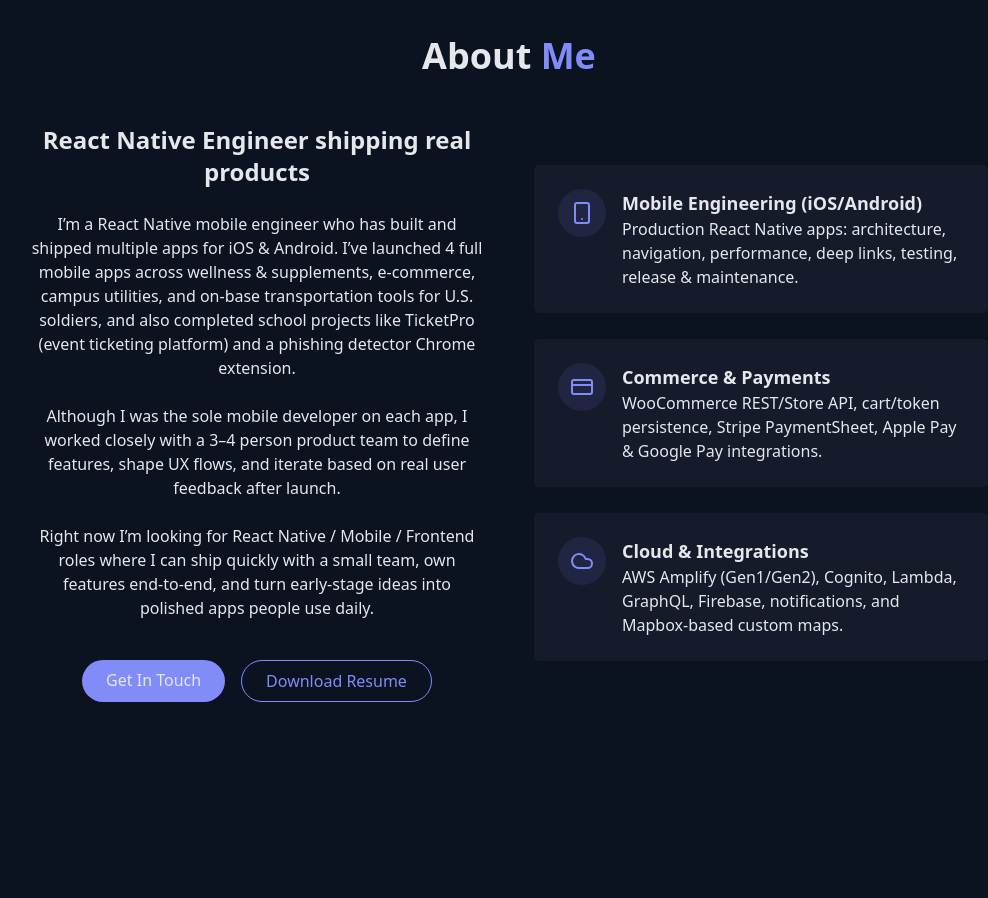
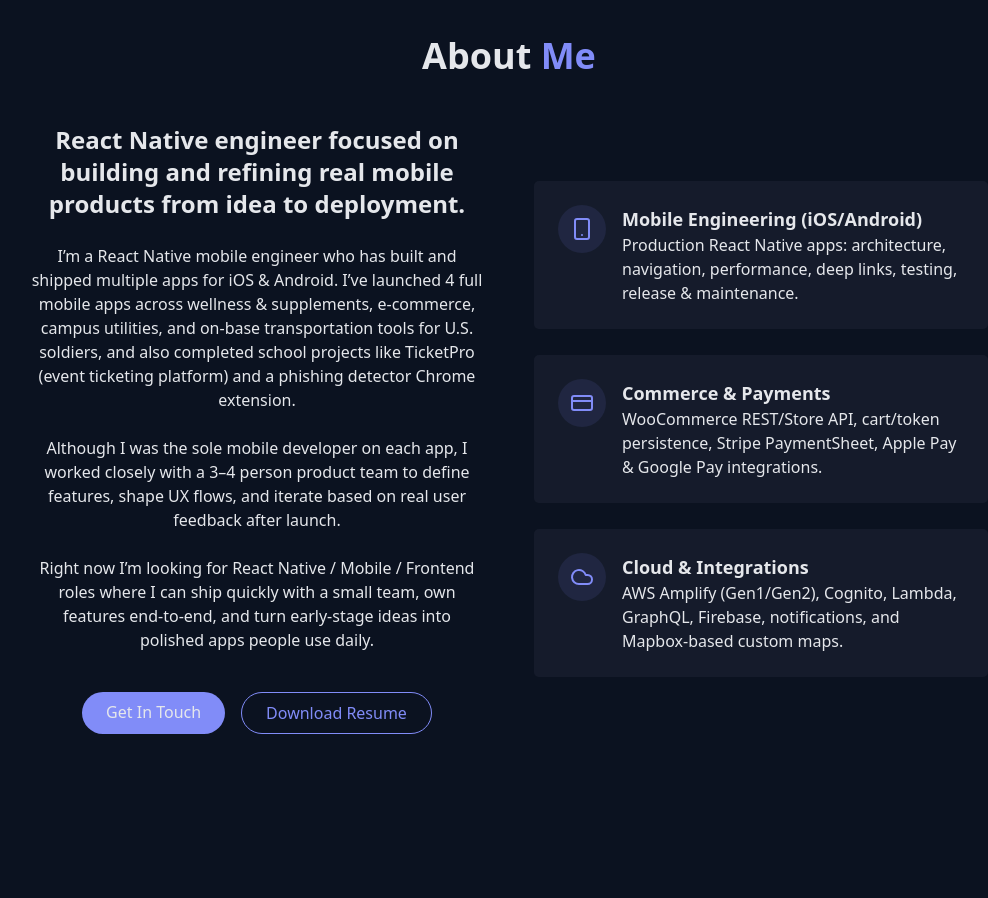
Before and after one commit to KisangHwang/Portfolio, a React (Vite) app: page / in a window 1280 px wide. Shown: the part 860-1758 px from the top of the page, without its empty margins (131-1119 px from the left). Built offline with nearby package versions, Linux system fonts and the light colour scheme.

Commit message:
Revise short desc

```diff
--- a/src/components/languages/i18n.ts
+++ b/src/components/languages/i18n.ts
@@ -187,7 +187,8 @@ export const messages = {
     about: {
       title: "About ",
       subtitle: "Me",
-      shortDesc: "React Native Engineer shipping real products",
+      shortDesc:
+        "React Native engineer focused on building and refining real mobile products from idea to deployment.",
       paragraphs: [
         "I’m a React Native mobile engineer who has built and shipped multiple apps for iOS & Android. I’ve launched 4 full mobile apps across wellness & supplements, e-commerce, campus utilities, and on-base transportation tools for U.S. soldiers, and also completed school projects like TicketPro (event ticketing platform) and a phishing detector Chrome extension.",
         "Although I was the sole mobile developer on each app, I worked closely with a 3–4 person product team to define features, shape UX flows, and iterate based on real user feedback after launch.",
@@ -565,7 +566,8 @@ export const messages = {
     about: {
       title: "간단 ",
       subtitle: "소개",
-      shortDesc: "실제 사용자들이 쓰는 앱을 출시하는 React Native 엔지니어",
+      shortDesc:
+        "아이디어 단계부터 배포까지 모바일 제품을 설계하고 다듬는 데 집중하는 React Native 엔지니어입니다.",
       paragraphs: [
         "저는 iOS/Android 프로덕션 앱을 개발·출시해온 React Native 모바일 엔지니어로, 웰니스/영양제, 이커머스, 대학생 유틸리티, 미군 부대 교통/시설 앱까지 총 4개의 앱을 런칭했습니다. 또한 TicketPro(이벤트 티켓팅 플랫폼), 피싱 탐지 크롬 익스텐션과 같은 학교 프로젝트도 수행하며 웹/백엔드와 연동되는 서비스 전체 흐름을 경험했습니다.",
         "각 앱에서 모바일 개발은 단독으로 맡았지만, 3–4명의 프로덕트 팀과 함께 기능 기획, UX 흐름 설계, 로드맵 우선순위 정리, 출시 후 사용자 피드백 기반 반복 개선을 꾸준히 진행했습니다.",
```
